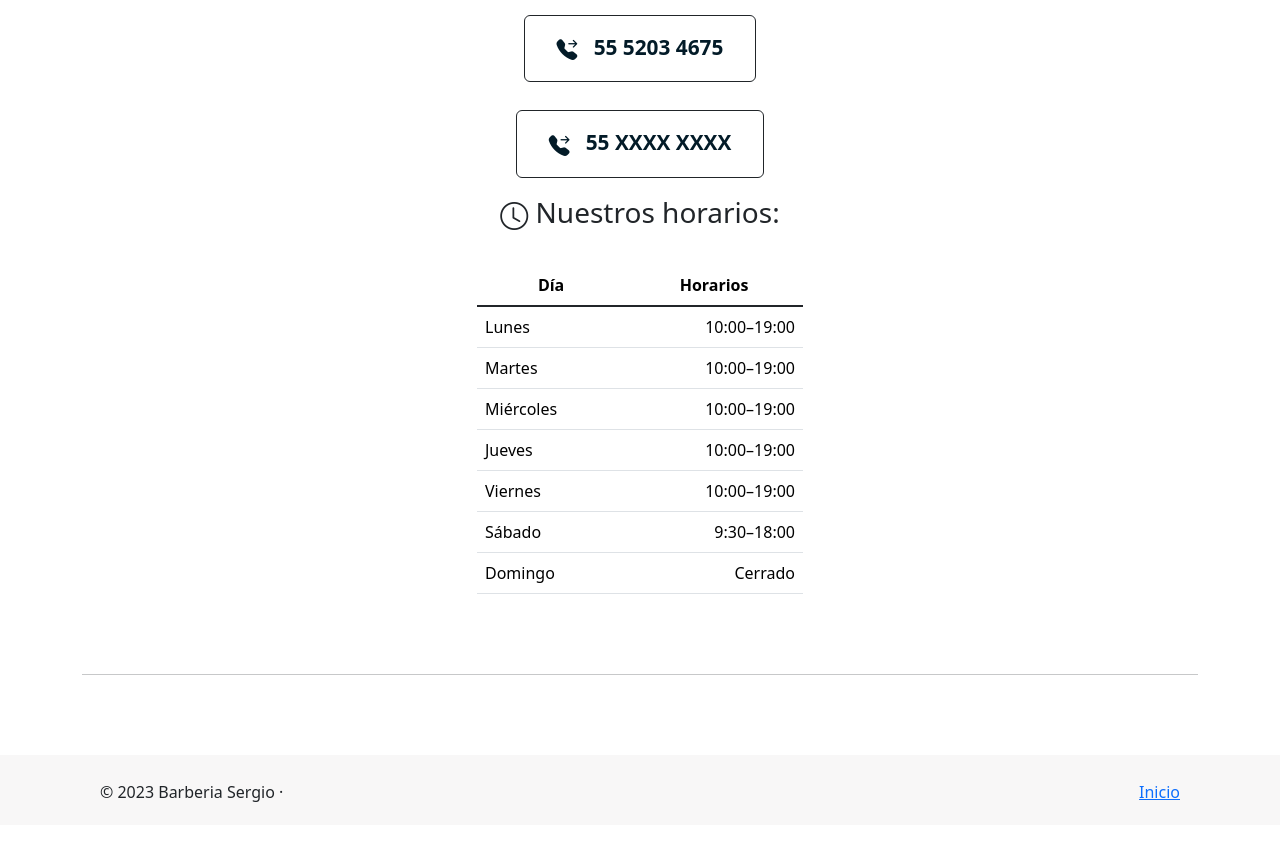
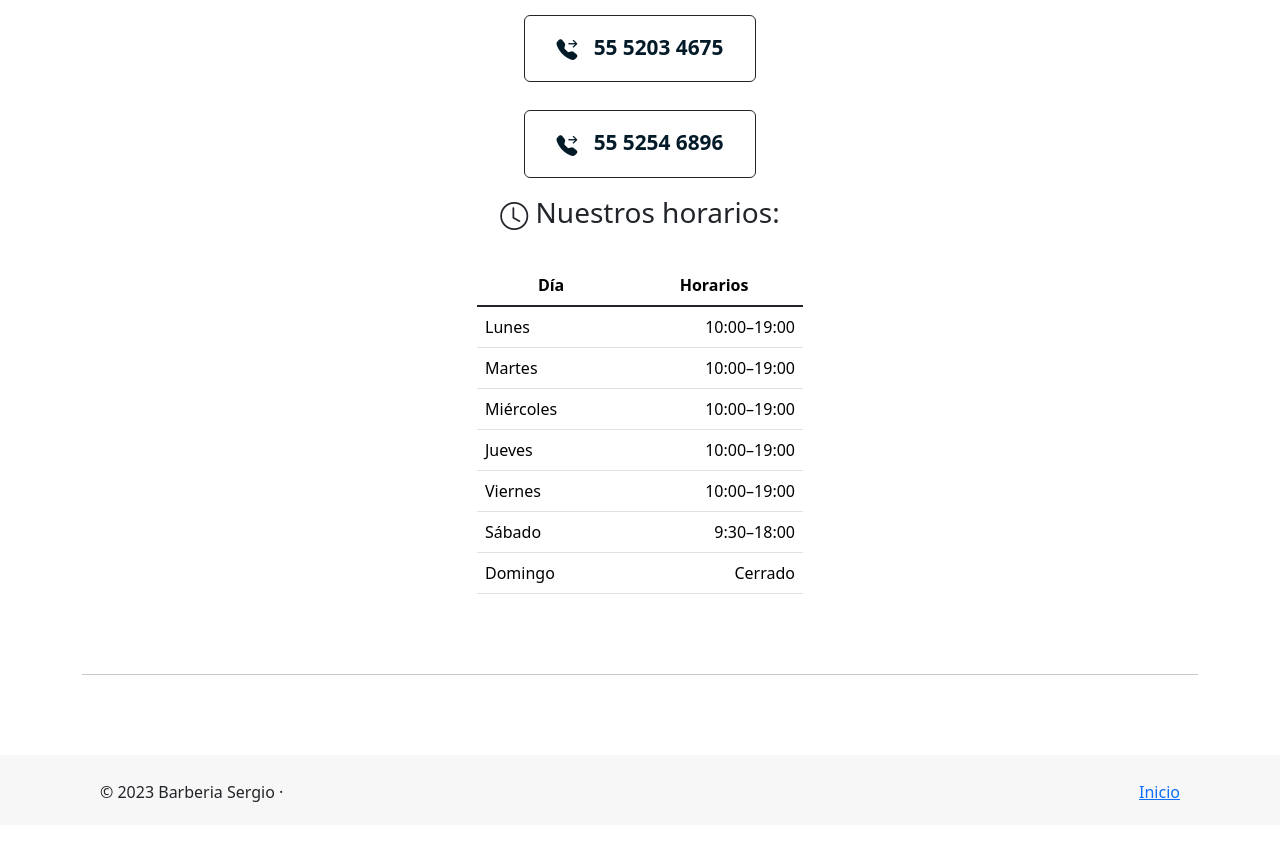
Before and after one commit to Sheeny81/BarberiaSergio, a plain HTML site: page index.html in a window 1280 px wide. Shown: the part 4875-5716 px from the top of the page. Drawn offline with nearby package versions, Linux system fonts and the light colour scheme.

Commit message:
agregar telefono 2

```diff
--- a/index.html
+++ b/index.html
@@ -415,10 +415,10 @@
                         &#160
                         <b>55 5203 4675</b></a></h3>
                 <h3 class="text-center ">
-                    <a type="button" class="btn btn-outline-dark tel-cita" target="_blank" href="tel:+5255-5203-4675">
+                    <a type="button" class="btn btn-outline-dark tel-cita" target="_blank" href="tel:+5255-5254-6896">
                         <i class="bi bi-telephone-forward-fill"></i>
                         &#160
-                        <b>55 XXXX XXXX</b></a>
+                        <b>55 5254 6896</b></a>
                 </h3>
                 <h3 class="text-center">
                     <i class="bi bi-clock"></i>
```
